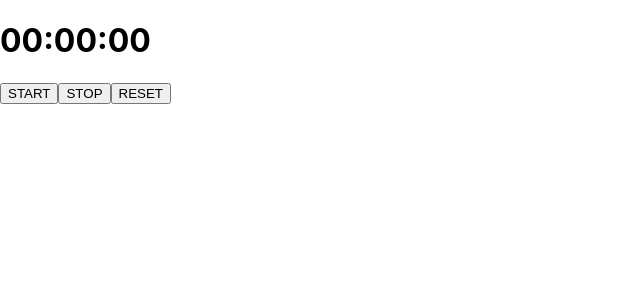
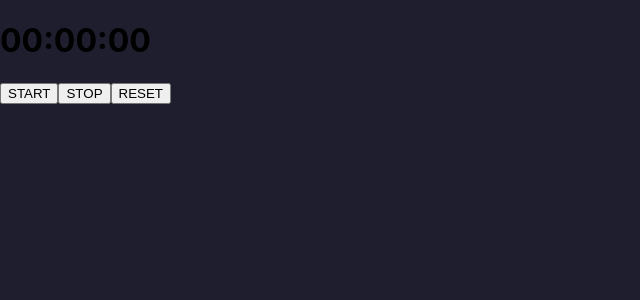
Before and after one commit to Eshhaa11/react-stopwatch, a React (Create React App) app: page / in a window 1280 px wide. Shown: the top 300 px of the page, without its empty margins (0-640 px from the left). Built offline with nearby package versions, Linux system fonts and the light colour scheme.

Commit message:
added bgc

```diff
--- a/src/Components/Clock.css
+++ b/src/Components/Clock.css
@@ -1,3 +1,3 @@
 body {
-    background-color: ;
+    background-color: #1e1e2f;
 }
```
